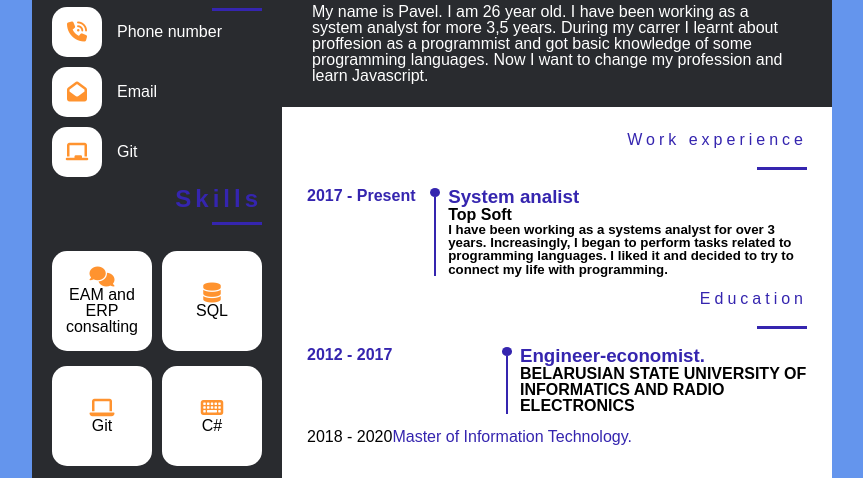
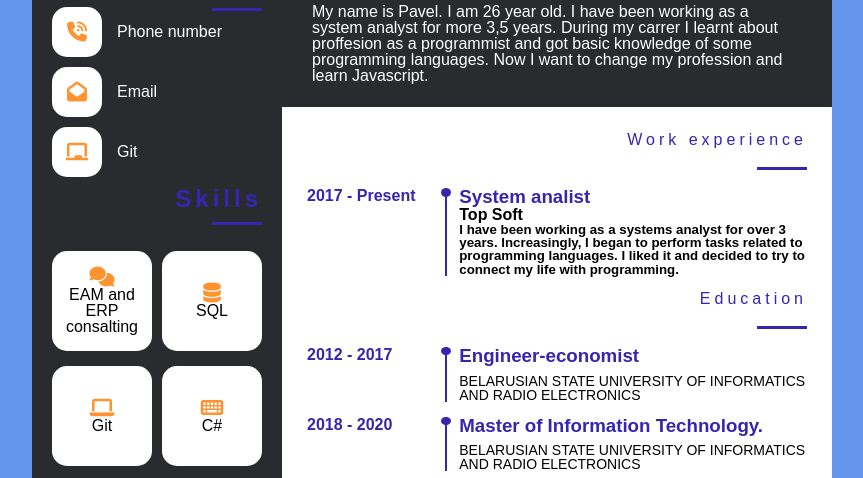
Before and after one commit to Insikynwa/Insikynwa, a plain HTML site: page index.html in a window 1280 px wide. Shown: the part 113-591 px from the top of the page, without its empty margins (208-1071 px from the left). Drawn offline with Linux system fonts and the light colour scheme.

Commit message:
feat: add template education

```diff
--- a/index.html
+++ b/index.html
@@ -67,28 +67,26 @@
               <div class="skill-icon"><i class="fas fa-laptop"></i></div>
               <div class="skill-text">Git</div>
             </div>
+
             <div class="skill-wrapper">
               <div class="skill-icon"><i class="fas fa-keyboard"></i></div>
               <div class="skill-text">C#</div>
             </div>
+
             <div class="skill-wrapper">
               <div class="skill-icon"><i class="fab fa-html5"></i></div>
               <div class="skill-text">HTML</div>
             </div>
+
             <div class="skill-wrapper">
               <div class="skill-icon"><i class="fab fa-css3"></i></div>
               <div class="skill-text">CSS</div>
             </div>
           </div>
         </section>
-
-
-
-        <section class="hobbies_wrapper">
-            <div class="hobbies-title">
-                Hobbies
-            </div>
-            <div class="hobbies">
+          <section class="hobbies_wrapper">
+            <div class="hobbies-title">Hobbies</div>
+                <div class="hobbies">
 
                         <div class="hobbie-wrapper">
                             <div class="hobbie-icon"><i class="fas fa-book"></i></div>
@@ -109,13 +107,10 @@
                             <div class="hobbie-icon"><i class="fas fa-tree"></i></div>
                             <div class="hobbie-text">Gardening</div>
                         </div>
+                </div><
+        </section>
+      </section>
 
-            </div>
-        </section>
-
-
-
-      </section>
       <section class="right-column">
         <header>
           <h1 class = "name">Pavel Churkin</h1>
@@ -135,7 +130,7 @@
                         <div class = "divider-dot"></div>
                         <div class = "divider-line"></div>
                     </div>
-                    <div>
+                    <div class = "info">
                         <h3 class  ="exp-profession">System analist</h3>
                         <h4>Top Soft</h4>
                         <h5>I have been working as a systems analyst for over 3 years. Increasingly, I began to perform tasks related to programming languages. I liked it and decided to try to connect my life with programming.</h5>
@@ -156,16 +151,22 @@
                         <div class = "divider-dot"></div>
                         <div class = "divider-line"></div>
                     </div>
-                    <div>
-                    <h3 class="education-text">Engineer-economist.</h3>
-                    <h4> BELARUSIAN STATE UNIVERSITY OF INFORMATICS AND RADIO ELECTRONICS</h4>
-                </div>
+                    <div class = "info">
+                    <h3 class="education-text">Engineer-economist</h3>
+                    <p class = "university"> BELARUSIAN STATE UNIVERSITY OF INFORMATICS AND RADIO ELECTRONICS</p>
+                    </div>
                 </li>
                 <li class="ed-wrapper">
 
-                      <div class="education-date"> 2018 - 2020</div>
-                      <div class="education-text">Master of Information Technology.</div>
-
+                    <h4 class = "date-title"> 2018 - 2020</h4>
+                    <div class ="divider" >
+                        <div class = "divider-dot"></div>
+                        <div class = "divider-line"></div>
+                    </div>
+                    <div class = "info">
+                      <h3 class="education-text">Master of Information Technology.</h3>
+                      <p class = "university"> BELARUSIAN STATE UNIVERSITY OF INFORMATICS AND RADIO ELECTRONICS</p>
+                    </div>
                   </li>
               </ul>
             </div>
--- a/style.css
+++ b/style.css
@@ -178,7 +178,7 @@ header {
   margin-bottom: 15px;
 }
 .date-title {
-  width: 400px;
+  width: 130px;
   color: #3525af;
 }
 .divider {
@@ -207,3 +207,11 @@ header {
 .education-text {
   color: #3525af;
 }
+.info {
+  width: calc(100% - 130px - 12px);
+}
+.university {
+  font-weight: 300;
+  font-size: 14px;
+  margin-top: 8px;
+}
```
